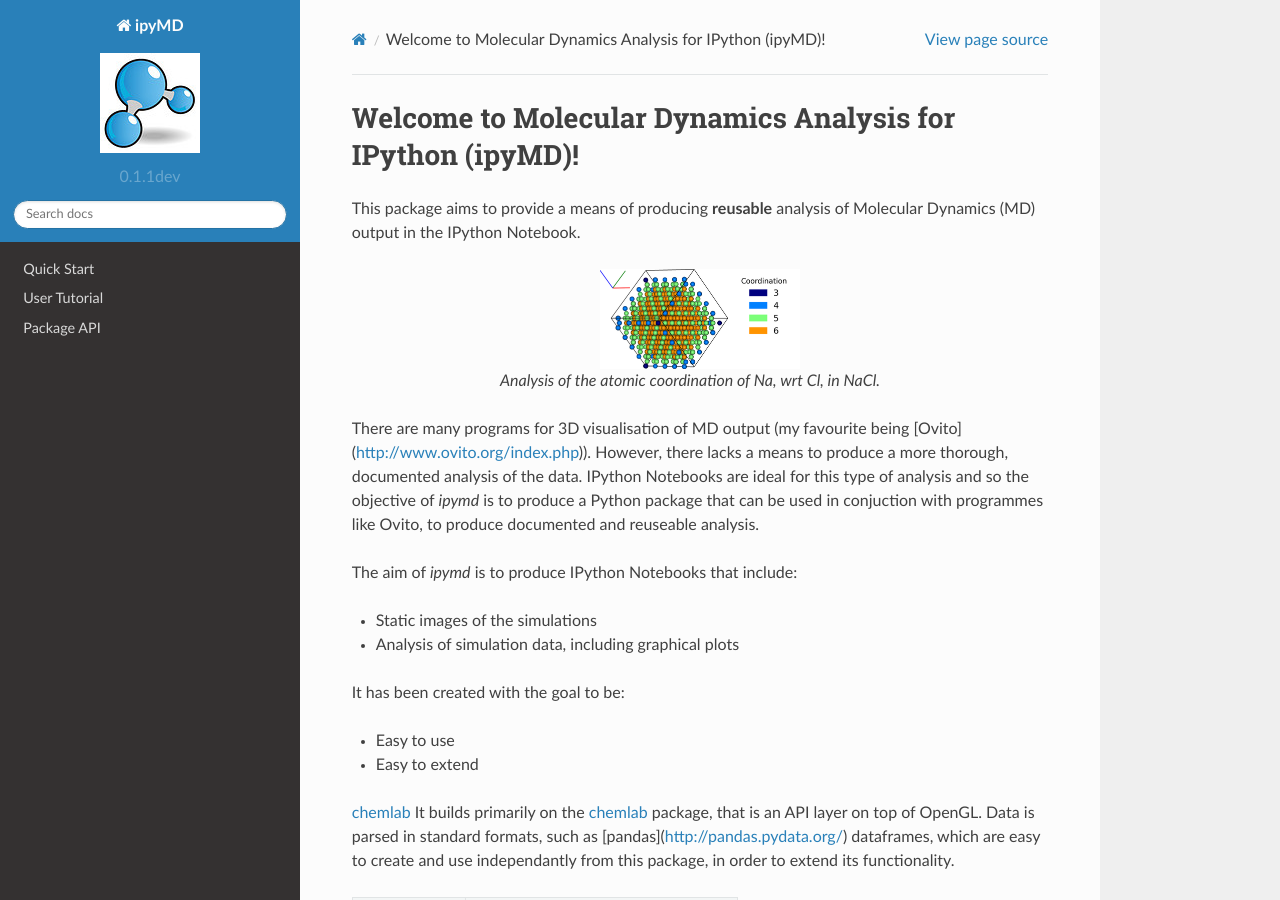
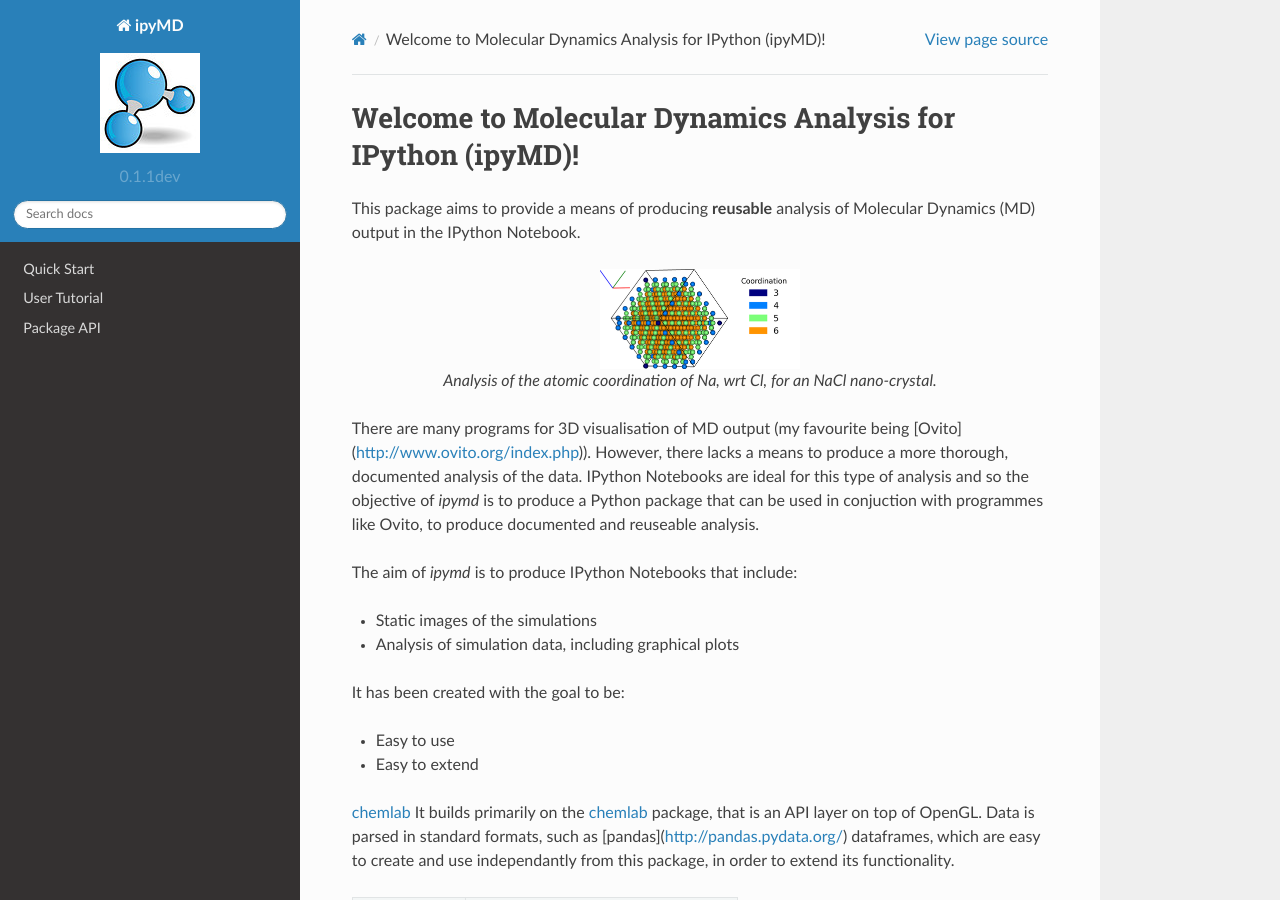
Before and after one commit to chrisjsewell/ipymd, a Sphinx documentation site: the page built from docs/source/index.rst, in a window 1280 px wide and 900 px high. Built offline with Sphinx 7.4.7 and the Read the Docs theme 2.0.0, drawn with Linux system fonts in a browser that asks for light colours.

```diff
--- a/docs/source/index.rst
+++ b/docs/source/index.rst
@@ -15,7 +15,7 @@ This package aims to provide a means of producing **reusable** analysis of Molec
     :alt: alternate text
     :figclass: align-center
 
-    Analysis of the atomic coordination of Na, wrt Cl, in NaCl.
+    Analysis of the atomic coordination of Na, wrt Cl, for an NaCl nano-crystal.
 
 There are many programs for 3D visualisation of MD output (my favourite being [Ovito](http://www.ovito.org/index.php)). However, there lacks a means to produce a more thorough, documented analysis of the data. IPython Notebooks are ideal for this type of analysis and so the objective of `ipymd` is to produce a Python package that can be used in conjuction with programmes like Ovito, to produce documented and reuseable analysis.
 
```
Also changed, not shown: README.md (+1 -1 lines).
